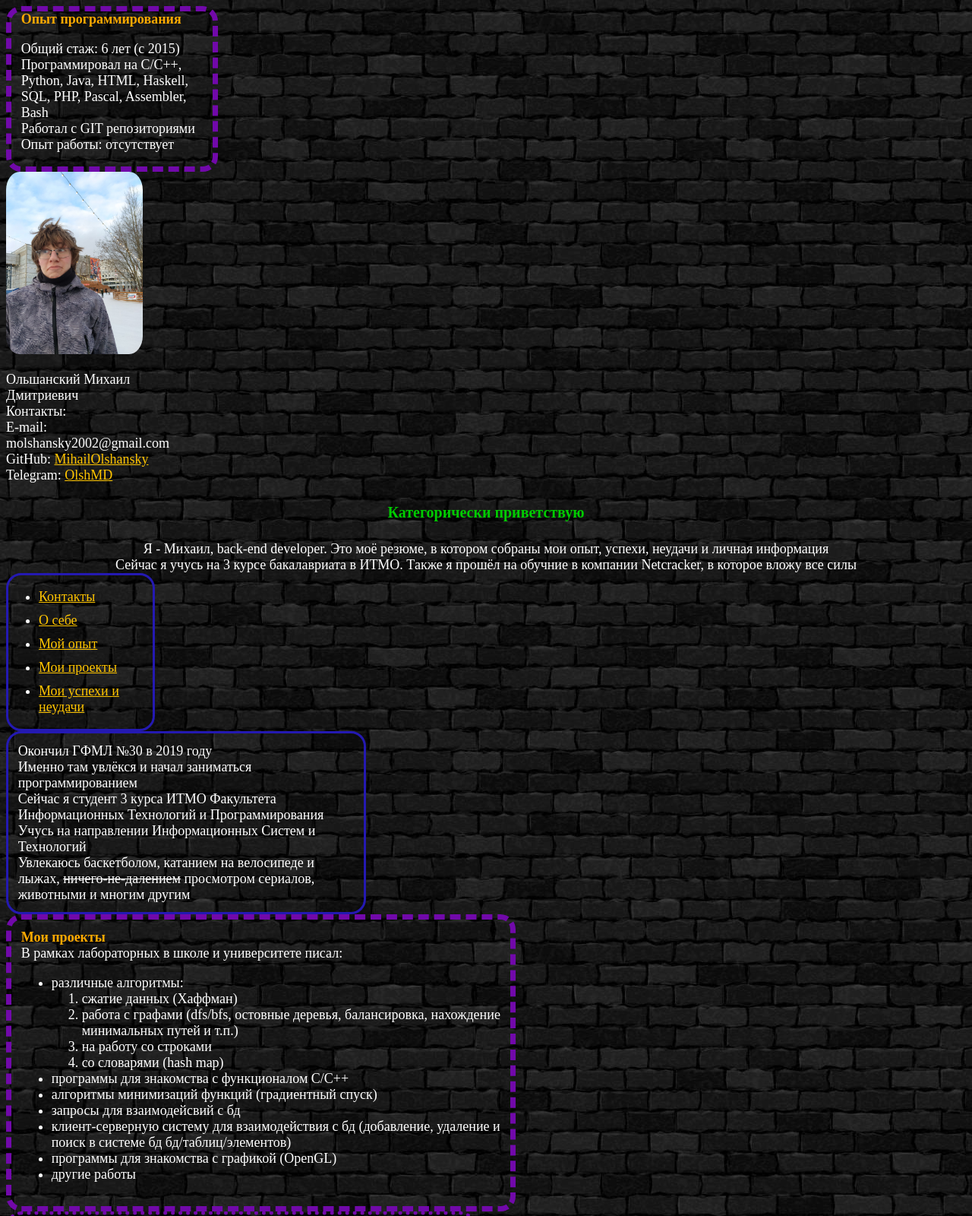
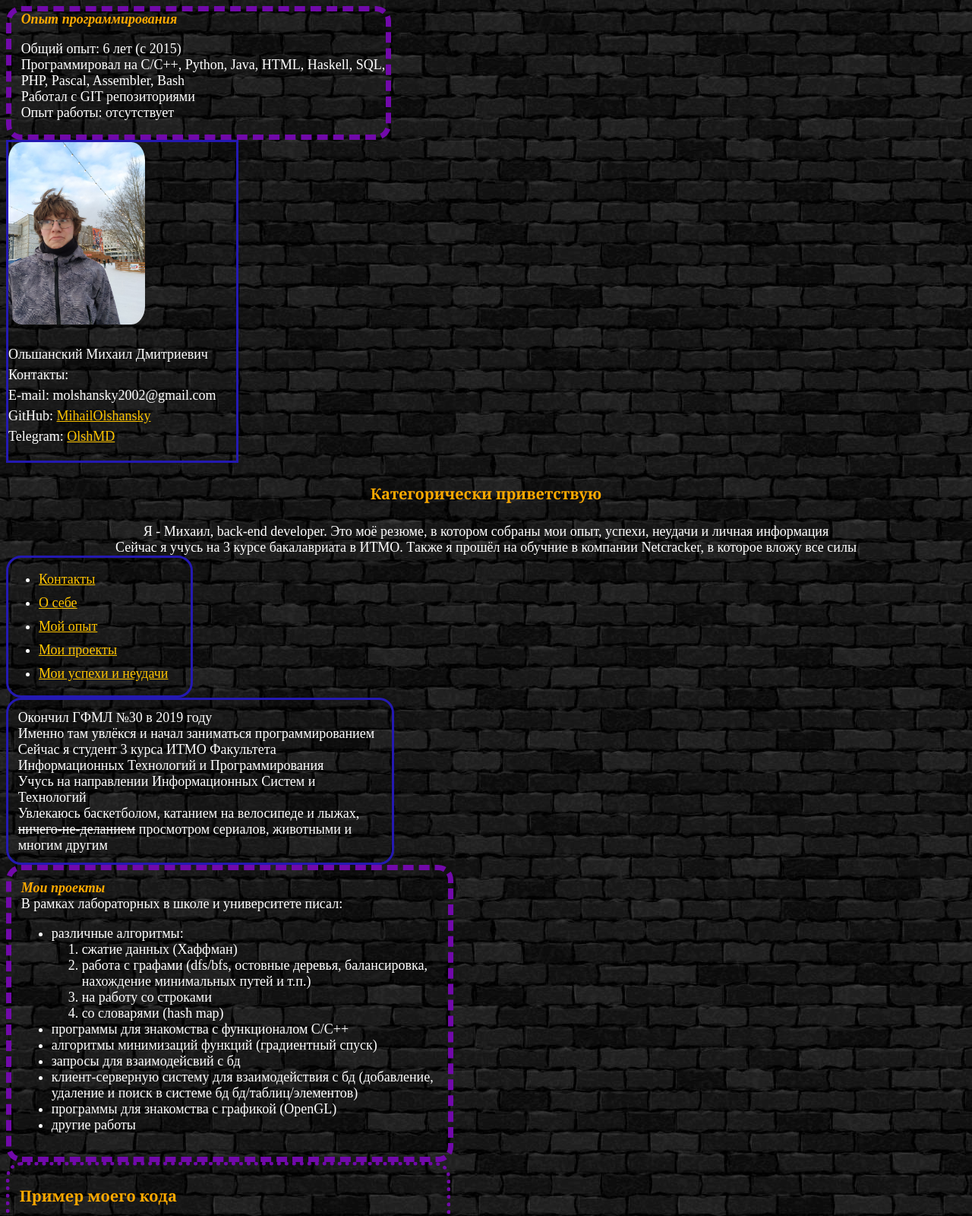
Before and after one commit to MihailOlshansky/Web2122, a plain HTML site: page index.html in a window 1280 px wide. Shown: the top 1600 px of the page at 76% size. Drawn offline with Linux system fonts and the light colour scheme.

Commit message:
Some text formats added

```diff
--- a/css/outline.css
+++ b/css/outline.css
@@ -1,12 +1,10 @@
 body {
     color: #ffffff;
     background-image: url(../resources/background.jpg);
-    font-size: 18px;
 }
 
 h4 {
-    color: #00cc00;
-    font-size: 20px;
+    color: #ffaa00;
 }
 
 strong {
@@ -14,7 +12,7 @@ strong {
 }
 
 #Мой_опыт {
-    width: 20%;
+    width: 480px;
     border-style: dashed;
     border-radius: 20px;
     border-color: #7109aa;
@@ -23,7 +21,9 @@ strong {
 }
 
 #Контакты {
-
+    width: 300px;
+    border-color: #2419b2;
+    border-style: solid;
 }
 
 #Контакты img {
@@ -38,12 +38,12 @@ strong {
     border-radius: 20px;
     border-color: #2419b2;
     border-width: 3px;
-    width: 35%;
+    width: 480px;
     padding: 1%;
 }
 
 #Menue {
-    width: 15%;
+    width: 240px;
     border-style: solid;
     border-radius: 20px;
     border-color: #2419b2;
@@ -56,7 +56,7 @@ strong {
 }
 
 #My_code {
-    width: fit-content;
+    width: 550px;
     border-style: dotted;
     border-radius: 20px;
     border-color: #7109aa;
@@ -66,21 +66,17 @@ strong {
 }
 
 #Мои_у\/н {
-    width: fit-content;
+    width: 400px;
     border-style: dotted;
     border-radius: 20px;
     border-color: #7109aa;
     border-width: 5px;
     padding-left: 1%;
     padding-right: 1%;
-    }
-
-#Контакты {
-    width: 20%;
 }
 
 #Мои_проекты {
-    width: 50%;
+    width: 550px;
     border-style: dashed;
     border-radius: 20px;
     border-color: #7109aa;
@@ -89,7 +85,6 @@ strong {
 }
 
 #Приветствие {
-    text-align: center;
 }
 
 a[href] {
@@ -97,5 +92,4 @@ a[href] {
 }
 
 footer {
-    text-align: center;
 }
--- /dev/null
+++ b/css/text_format.css
@@ -0,0 +1,59 @@
+body {
+    font-size: 18px;
+    font-family: 'Times New Roman', Times, serif;
+    text-align: left;
+}
+
+h4 {
+    font-size: 20px;
+    font-family: Georgia, 'Times New Roman', Times, serif;
+}
+
+strong {
+    font-style: italic;
+}
+
+#Мой_опыт {
+}
+
+#Контакты {
+    line-height: 150%;
+}
+
+#О_себе {
+
+}
+
+#Menue {
+}
+
+#Menue li {
+}
+
+#My_code {
+}
+
+#Мои_у\/н dt{
+    color: #ffaa00;
+}
+
+#Контакты {
+}
+
+#Мои_проекты {
+}
+
+#Приветствие {
+    text-align: center;
+}
+
+a[href] {
+}
+
+footer {
+    text-align: center;
+}
+
+#totem {
+    color: greenyellow
+}
--- a/index.html
+++ b/index.html
@@ -6,13 +6,14 @@
         <meta name="keywords" content="резюме,Ольшанский,Михаил,Дмитриевич">
         <meta name="description" content="Резюме">
         <link href="css/outline.css" rel="stylesheet">
+        <link href="css/text_format.css" rel="stylesheet">
     </head>
     <body>
         <header>
             <section id="Мой_опыт">
                 <strong>Опыт программирования</strong>
                 <p>
-                    Общий стаж: 6 лет (с 2015)<br>
+                    Общий опыт: 6 лет (с 2015)<br>
                     Программировал на C/C++, Python, Java, HTML, Haskell, SQL, PHP, Pascal, Assembler, Bash<br>
                     Работал с GIT репозиториями<br>
                     Опыт работы: отсутствует
@@ -49,7 +50,7 @@
                 Именно там увлёкся и начал заниматься программированием<br>
                 Сейчас я студент 3 курса ИТМО Факультета Информационных Технологий и Программирования<br>
                 Учусь на направлении Информационных Систем и Технологий<br>
-                Увлекаюсь баскетболом, катанием на велосипеде и лыжах, <del>ничего-не-далением</del> просмотром сериалов, животными и многим другим<br>
+                Увлекаюсь баскетболом, катанием на велосипеде и лыжах, <del>ничего-не-деланием</del> просмотром сериалов, животными и многим другим<br>
             </aside>
             <section id="Мои_проекты">
                 <strong>Мои проекты</strong><br>
@@ -110,13 +111,13 @@
             </section>
         </main>
         <footer>
-            <asidetot id="totem">
+            <aside id="totem">
                 <pre>
-╭━━━━┻┻╮╲╲╲╲╲┏╮Ⓣ
+╭━━━━┻┻╮╲╲╲╲╲┏╮T
 ┗┳┳┳╮╰┛┣╲╲╲╲╲┫┃╲
-╲╲╲╲┃┊┊╰┻┻┻┻┻╯┃Ⓡ
-┏┻┻┻╯┊┊┊┊┊┊┊┊╭╯Ⓔ
-╰━━━━━╮╭━╮┊┊╭╯╲Ⓧ
+╲╲╲╲┃┊┊╰┻┻┻┻┻╯┃R
+┏┻┻┻╯┊┊┊┊┊┊┊┊╭╯E
+╰━━━━━╮╭━╮┊┊╭╯╲X
 ╲╲╲╲╲╲╰╰╲╰╮┊┃╲╲╲
 ┈┈┈┈┈┈┈┈┈┏╯╭╯┈┈┈
                 </pre>
```
